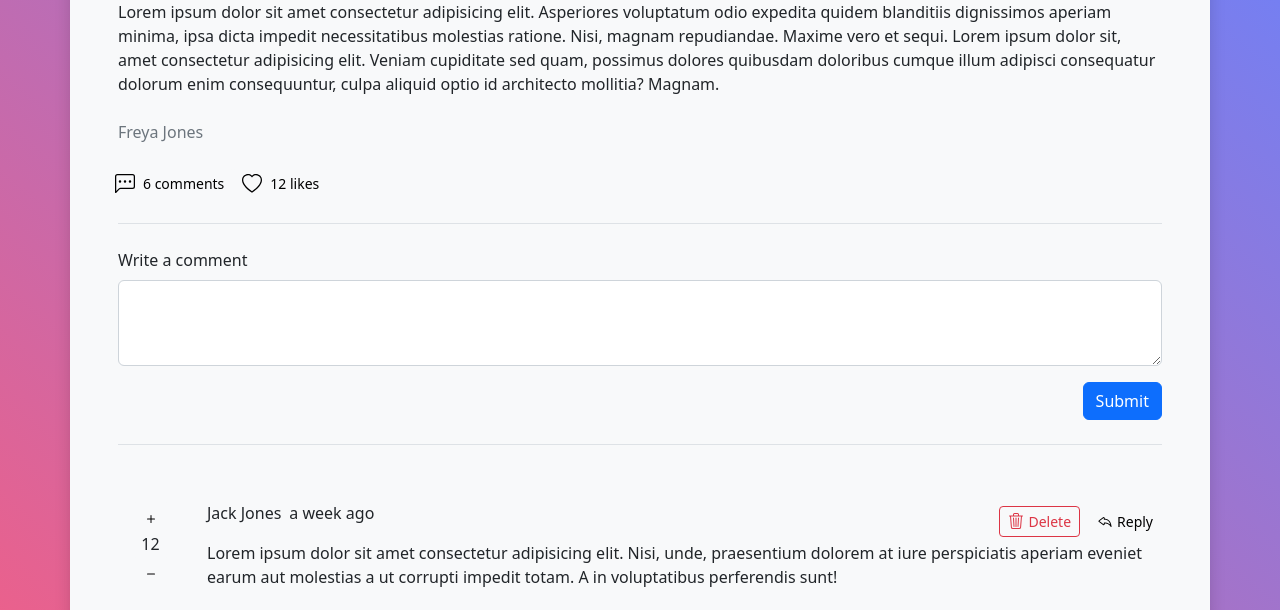
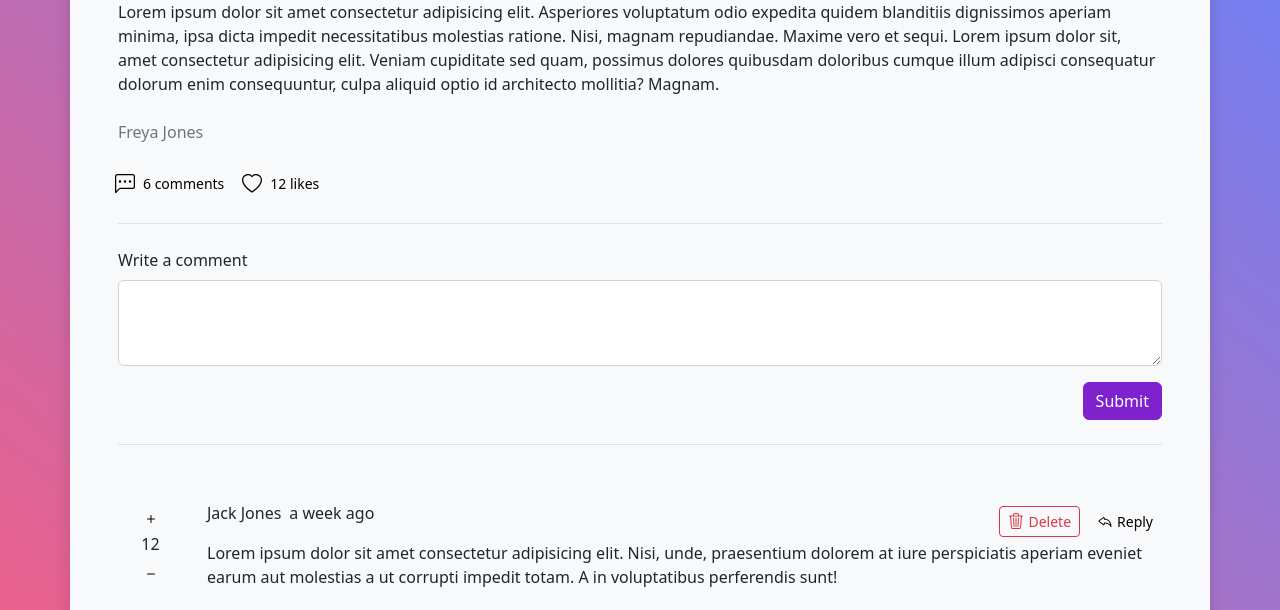
Before and after one commit to Horvathhenrietta/comments-and-login, a website built with Parcel: page src/index.html in a window 1280 px wide. Shown: the part 158-768 px from the top of the page. Built offline with nearby package versions, Linux system fonts and the light colour scheme.

Commit message:
Added new primary color

```diff
--- a/src/scss/styles.scss
+++ b/src/scss/styles.scss
@@ -1,4 +1,4 @@
-@import '~bootstrap/scss/bootstrap';
+$primary: #7e22ce;
 
 .bg-main {
   background-image: linear-gradient(to top right, #fc5c7d, #6a82fb);
@@ -7,3 +7,5 @@
   background-repeat: no-repeat;
   background-size: cover;
 }
+
+@import '~bootstrap/scss/bootstrap';
```
